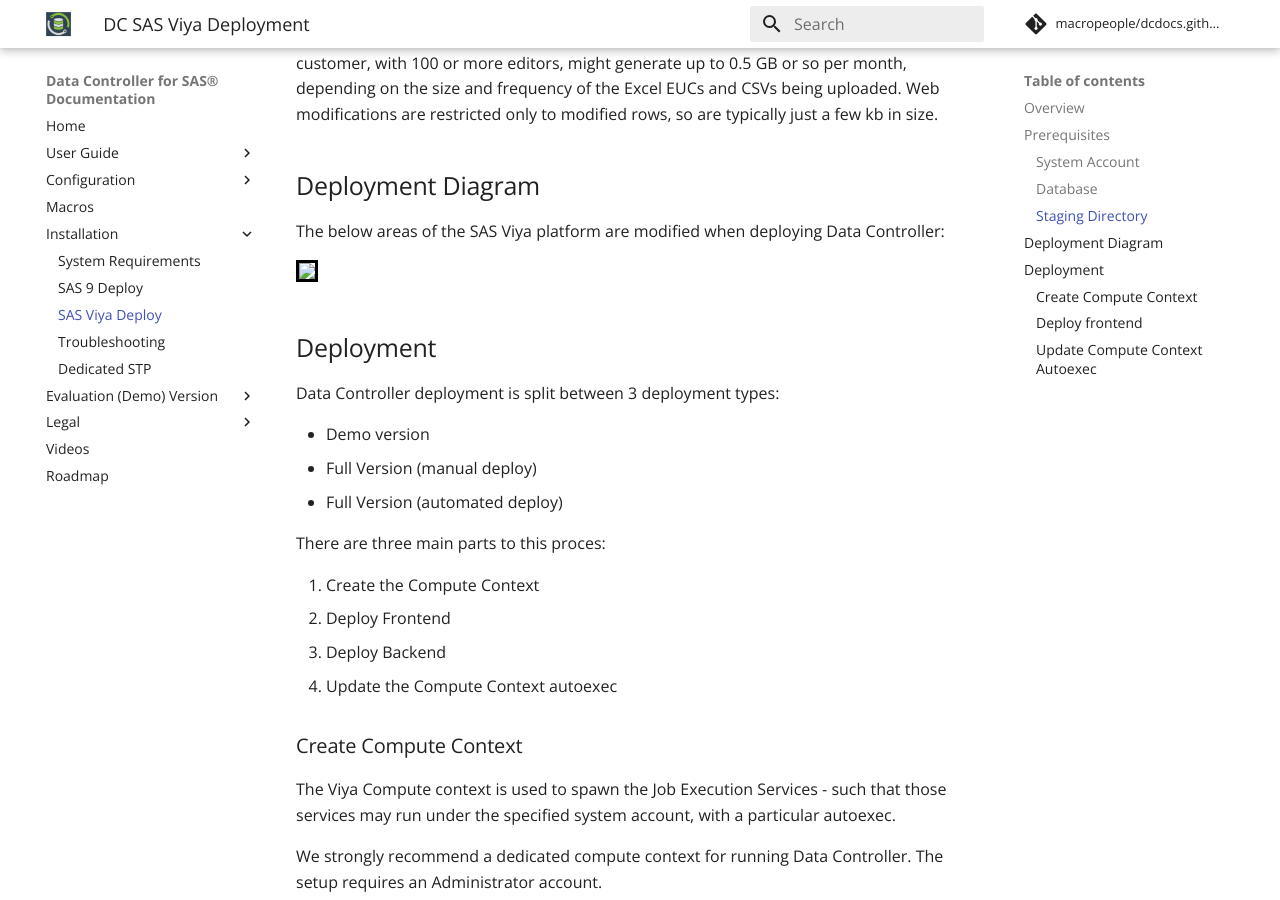
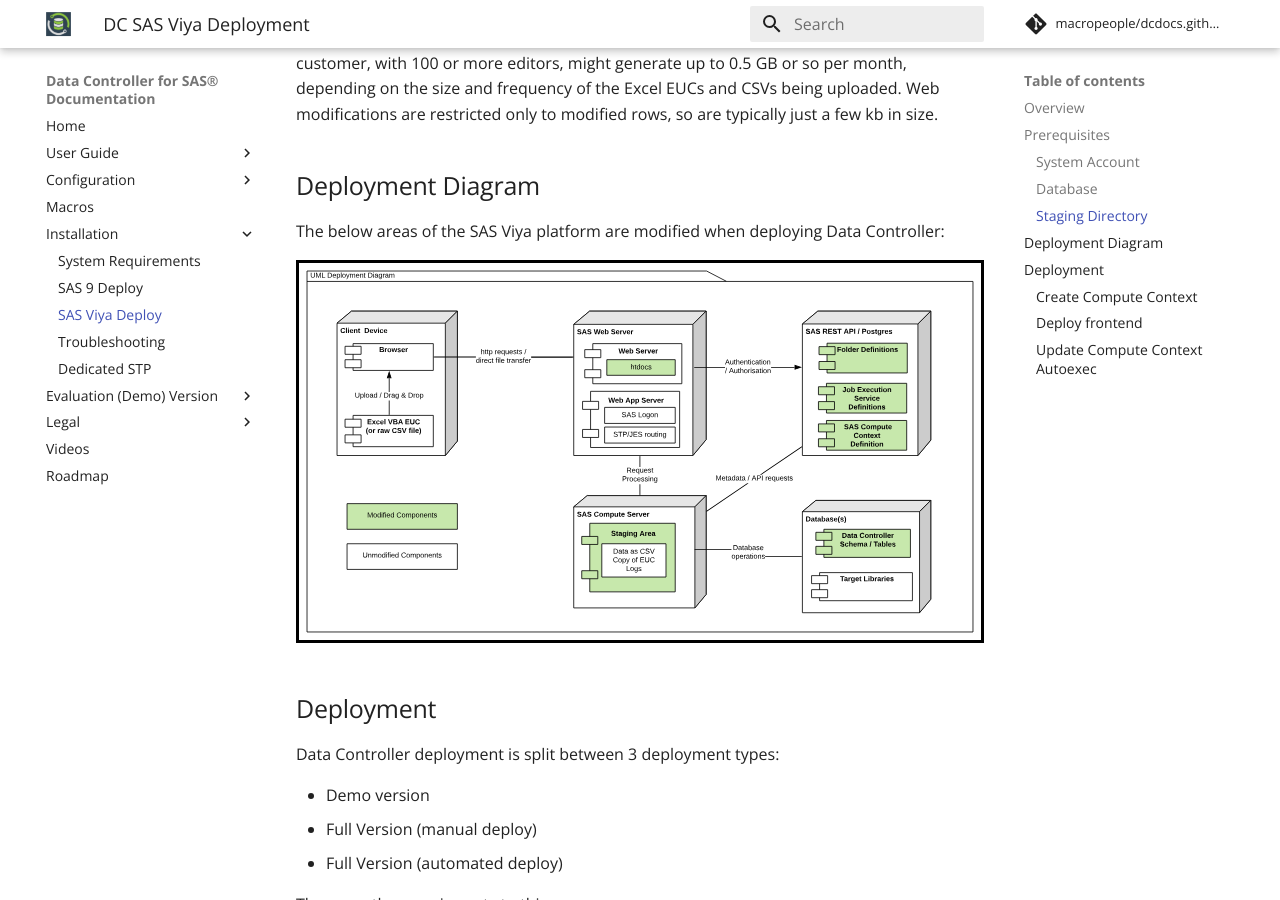
Before and after one commit to datacontroller/docs.datacontroller.io, an MkDocs documentation site: the page built from docs/dci-deploysasviya.md, in a window 1280 px wide and 900 px high, scrolled down 1146 px. Built offline with MkDocs 1.6.1 and Material for MkDocs 9.7.7, drawn with Linux system fonts in a browser that asks for light colours; comment, search, counter and statistics services are not loaded.

Commit message:
chore: automated commit

```diff
--- a/docs/dci-deploysasviya.md
+++ b/docs/dci-deploysasviya.md
@@ -35,7 +35,7 @@
 
 The below areas of the SAS Viya platform are modified when deploying Data Controller:
 
-<img src="img/dci_deploymentdiagramviya.svg" height="350" style="border:3px solid black" >
+<img src="/img/dci_deploymentdiagramviya.svg" height="350" style="border:3px solid black" >
 
 
 ## Deployment
```
